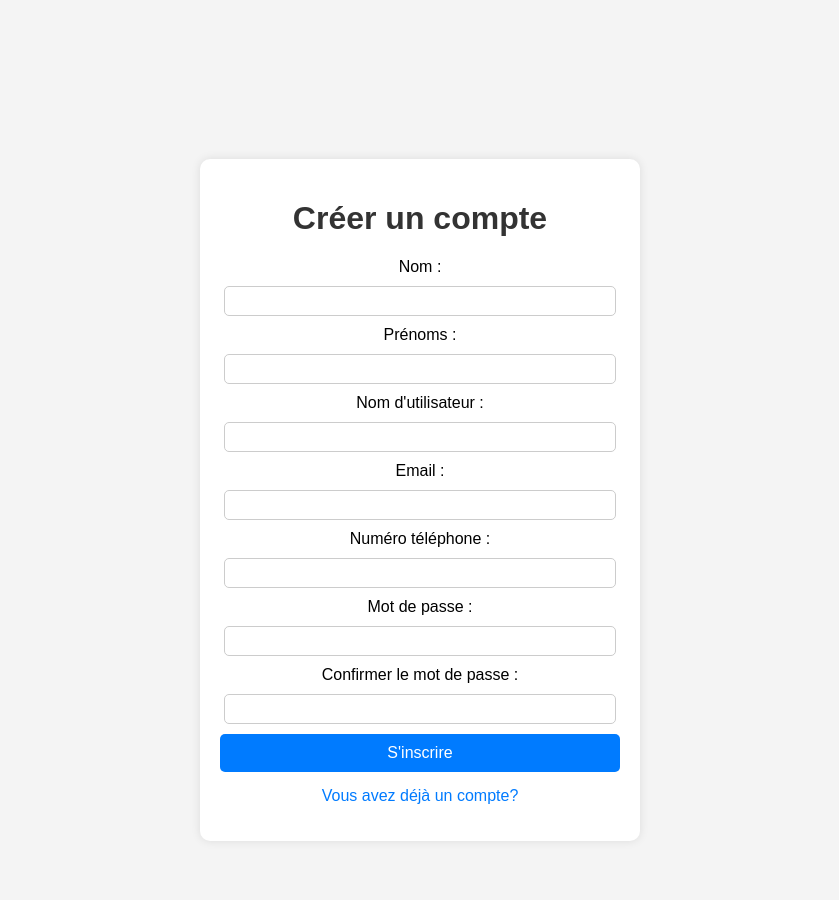
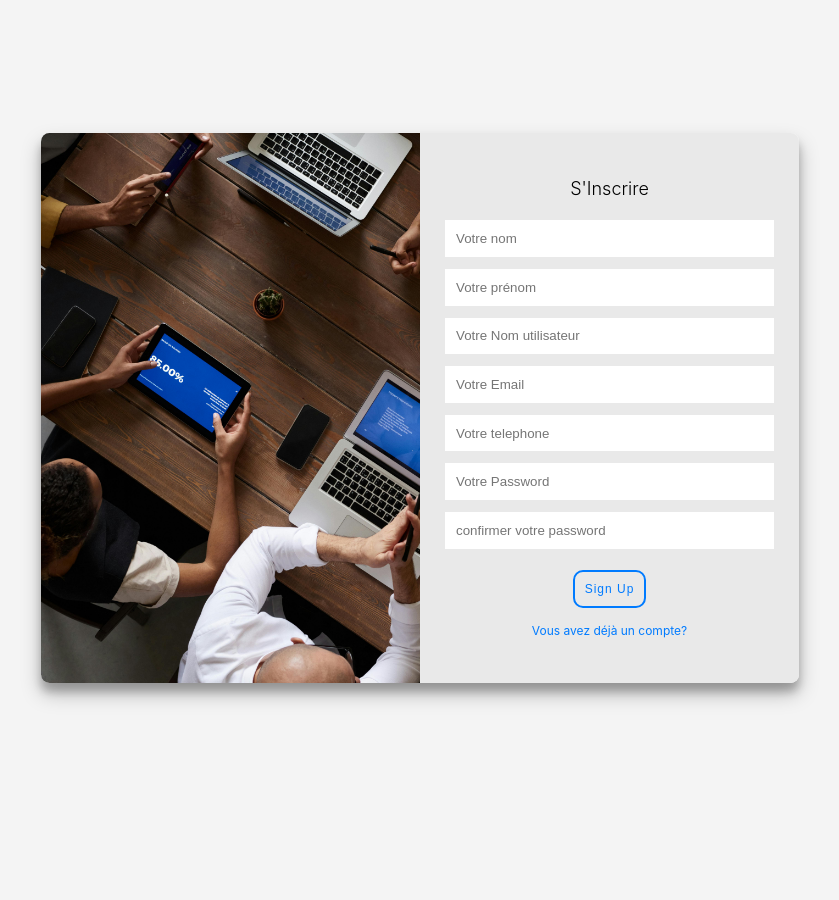
Before and after one commit to cybeXus/cybergorad, a Django app: a page that uses authentification/templates/authentification/sign_in.html in a window 1280 px wide. Shown: the whole page, without its empty margins (220-1059 px from the left). After the commit the page ends 702 px from the top, so only its background shows below. Run offline with Django 5.2, Linux system fonts and the light colour scheme.

Commit message:
Update sign_in.html

```diff
--- a/authentification/templates/authentification/sign_in.html
+++ b/authentification/templates/authentification/sign_in.html
@@ -1,53 +1,304 @@
+{% load static %}
 <!DOCTYPE html>
 <html lang="fr">
 <head>
     <meta charset="UTF-8">
     <meta name="viewport" content="width=device-width, initial-scale=1.0">
     <title>Inscription</title>
+
+    <div class="container right-panel-active">
+        <!-- Sign Up -->
+        <div class="container__form container--signup">
+            <form method="POST" action="" class="form" id="form1">
+                {% csrf_token %}
+                <h2 class="form__title">S'Inscrire</h2>
+                <input type="text" placeholder="Votre nom" class="input" name="first_name" />
+                <input type="text" placeholder="Votre prénom" class="input" name="last_name" />
+                <input type="text" placeholder="Votre Nom utilisateur" class="input" name="username" />
+                <input type="email" placeholder="Votre Email" class="input" name="email" />
+                <input type="text" placeholder="Votre telephone" class="input" name="phone" />
+                <input type="password" placeholder="Votre Password" class="input" name="password" />
+                <input type="password" placeholder="confirmer votre password" class="input" name="confirm_password" />
+                <button type="submit" >Sign Up</button>
+				<a href="{% url 'login' %}">Vous avez déjà un compte?</a>
+            </form>
+
+
+
+            <p>
+                <a href="{% url 'login' %}">Vous avez déjà un compte?</a>
+            </p>
+            {% for message in messages %}
+                <p class="error-message">{{ message }}</p>
+            {% endfor %}
+        </div>
+
+
+	<!-- Overlay -->
+	<div class="container__overlay">
+		<div class="overlay">
+			<div class="overlay__panel overlay--left">
+			</div>
+			<div class="overlay__panel overlay--right">
+				<button class="btn" id="signUp">Sign Up</button>
+			</div>
+		</div>
+	</div>
+</div>
+        </div>
+
+
+
+
     <style>
+        :root {
+	/* COLORS */
+	--white: #e9e9e9;
+	--gray: #333;
+	--blue: #0367a6;
+	--lightblue: #008997;
+
+	/* RADII */
+	--button-radius: 0.7rem;
+
+	/* SIZES */
+	--max-width: 758px;
+	--max-height: 550px;
+
+	font-size: 12px;
+	font-family: -apple-system, BlinkMacSystemFont, "Segoe UI", Roboto, Oxygen,
+		Ubuntu, Cantarell, "Open Sans", "Helvetica Neue", sans-serif;
+}
+
 body {
-            font-family: Arial, sans-serif;
+	align-items: center;
 	background-color: #f4f4f4;
+	background-attachment: fixed;
+	background-position: center;
+	background-repeat: no-repeat;
+	background-size: cover;
+	display: grid;
+	height: 100vh;
+	place-items: center;
+}
+
+.form__title {
+	font-weight: 300;
+	margin: 0;
+	margin-bottom: 1.25rem;
+}
+
+.link {
+	color: var(--gray);
+	font-size: 0.9rem;
+	margin: 1.5rem 0;
+	text-decoration: none;
+}
+
+.container {
+	background-color: #fff;
+	border-radius: var(--button-radius);
+	box-shadow: 0 0.9rem 1.7rem rgba(0, 0, 0, 0.25),
+		0 0.7rem 0.7rem rgba(0, 0, 0, 0.22);
+	height: var(--max-height);
+	max-width: var(--max-width);
+	overflow: hidden;
+	position: relative;
+	width: 100%;
+}
+
+.container__form {
+	height: 100%;
+	position: absolute;
+	top: 0;
+	transition: all 0.6s ease-in-out;
+}
+
+.container--signin {
+	left: 0;
+	width: 50%;
+	z-index: 2;
+}
+
+.container.right-panel-active .container--signin {
+	transform: translateX(100%);
+}
+
+.container--signup {
+	left: 0;
+	opacity: 0;
+	width: 50%;
+	z-index: 1;
+}
+
+.container.right-panel-active .container--signup {
+	animation: show 0.6s;
+	opacity: 1;
+	transform: translateX(100%);
+	z-index: 5;
+}
+
+.container__overlay {
+	height: 100%;
+	left: 50%;
+	overflow: hidden;
+	position: absolute;
+	top: 0;
+	transition: transform 0.6s ease-in-out;
+	width: 50%;
+	z-index: 100;
+}
+
+.container.right-panel-active .container__overlay {
+	transform: translateX(-100%);
+}
+
+.overlay {
+
+	background: url("/static/about.jpg");
+	background-attachment: fixed;
+	background-position: center;
+	background-repeat: no-repeat;
+	background-size: cover;
+	height: 100%;
+	left: -100%;
+	position: relative;
+	transform: translateX(0);
+	transition: transform 0.6s ease-in-out;
+	width: 200%;
+}
+
+.container.right-panel-active .overlay {
+	transform: translateX(50%);
+}
+
+.overlay__panel {
+	align-items: center;
 	display: flex;
+	flex-direction: column;
+	height: 100%;
 	justify-content: center;
+	position: absolute;
+	text-align: center;
+	top: 0;
+	transform: translateX(0);
+	transition: transform 0.6s ease-in-out;
+	width: 50%;
+}
+
+.overlay--left {
+	transform: translateX(-20%);
+}
+
+.container.right-panel-active .overlay--left {
+	transform: translateX(0);
+}
+
+.overlay--right {
+	right: 0;
+	transform: translateX(0);
+}
+
+.container.right-panel-active .overlay--right {
+	transform: translateX(20%);
+}
+
+.btn {
+	background-color: var(--blue);
+	background-image: linear-gradient(90deg, var(--blue) 0%, var(--lightblue) 74%);
+	border-radius: 20px;
+	border: 1px solid var(--blue);
+	color: var(--white);
+	cursor: pointer;
+	font-size: 0.8rem;
+	font-weight: bold;
+	letter-spacing: 0.1rem;
+	padding: 0.9rem 4rem;
+	text-transform: uppercase;
+	transition: transform 80ms ease-in;
+}
+
+.form > .btn {
+	margin-top: 1.5rem;
+}
+
+.btn:active {
+	transform: scale(0.95);
+}
+
+.btn:focus {
+	outline: none;
+}
+
+.form {
+	background-color: var(--white);
+	display: flex;
 	align-items: center;
-            height: 100vh;
-            margin: 0;
-            margin-top: 100px;
-        }
-        .container {
-            background: #fff;
-            padding: 20px;
-            border-radius: 10px;
-            box-shadow: 0 0 10px rgba(0, 0, 0, 0.1);
-            width: 90%;
-            max-width: 400px;
+	justify-content: center;
+	flex-direction: column;
+	padding: 0 3rem;
+	height: 100%;
 	text-align: center;
 }
-        h1 {
-            color: #333;
+
+.input {
+	background-color: #fff;
+	border: none;
+	padding: 0.9rem 0.9rem;
+	margin: 0.5rem 0;
+	width: 100%;
 }
-        input[type="text"], input[type="email"], input[type="password"] {
-            width: calc(100% - 20px);
-            padding: 5px;
-            margin: 10px 0;
-            border: 1px solid #ccc;
-            border-radius: 5px;
-            font-size: 16px;
+
+@keyframes show {
+	0%,
+	49.99% {
+		opacity: 0;
+		z-index: 1;
 	}
+
+	50%,
+	100% {
+		opacity: 1;
+		z-index: 5;
+	}
+}
+
+
+
+
+
+
+/* From Uiverse.io by adamgiebl */
 button {
-            width: 100%;
-            background: #007BFF;
-            color: #fff;
-            border: none;
+  position: relative;
+  display: inline-block;
+  margin: 15px;
   padding: 10px;
-            border-radius: 5px;
+  text-align: center;
+  font-size: 12px;
+  letter-spacing: 1px;
+  text-decoration: none;
+  color: #007BFF;
+  background: transparent;
   cursor: pointer;
-            font-size: 16px;
+  transition: ease-out 0.5s;
+  border: 2px solid #007BFF;
+  border-radius: 10px;
+  box-shadow: inset 0 0 0 0 #007BFF;
 }
+
 button:hover {
-            background: #0056b3;
+  color: white;
+  box-shadow: inset 0 -100px 0 0 #007BFF;;
 }
+
+button:active {
+  transform: scale(0.9);
+}
+
+
+
+
         p {
             margin-top: 15px;
         }
@@ -61,43 +312,51 @@
         .error-message {
             color: red;
         }
+        @media (max-width: 600px) {
+            .image-container {
+                display: none;
+            }
+            .container {
+                flex-direction: column;
+                align-items: center;
+                padding: 20px;
+            }
+        }
     </style>
-</head>
-<body>
-    <div class="container">
-        <h1>Créer un compte</h1>
-        <form method="POST" action="">
-            {% csrf_token %}
 
-            <label for="frst_name">Nom :</label>
-            <input type="text" id="frst_name" name="frst_name" required>
+    </style>
 
-            <label for="last_name">Prénoms :</label>
-            <input type="text" id="last_name" name="last_name" required>
+    <script>
+        const signInBtn = document.getElementById("signIn");
+const signUpBtn = document.getElementById("signUp");
+const fistForm = document.getElementById("form1");
+const secondForm = document.getElementById("form2");
+const container = document.querySelector(".container");
 
-            <label for="username">Nom d'utilisateur :</label>
-            <input type="text" id="username" name="username" required>
+signInBtn.addEventListener("click", () => {
+	container.classList.remove("right-panel-active");
+});
 
-            <label for="email">Email :</label>
-            <input type="email" id="email" name="email" required>
+signUpBtn.addEventListener("click", () => {
+	container.classList.add("right-panel-active");
+});
 
-            <label for="phone">Numéro téléphone :</label>
-            <input type="text" id="phone" name="phone" required>
+fistForm.addEventListener("submit", (e) => e.preventDefault());
+secondForm.addEventListener("submit", (e) => e.preventDefault());
 
-            <label for="password">Mot de passe :</label>
-            <input type="password" id="password" name="password" required>
+    </script>
 
-            <label for="confirm_password">Confirmer le mot de passe :</label>
-            <input type="password" id="confirm_password" name="confirm_password" required>
 
-            <button type="submit">S'inscrire</button>
-        </form>
-        <p>
-            <a href="{% url 'login' %}">Vous avez déjà un compte?</a>
-        </p>
-        {% for message in messages %}
-            <p class="error-message">{{ message }}</p>
-        {% endfor %}
-    </div>
+
+
+
+
+
+
+
+
+
+
+
 </body>
 </html>
```
Lines whose indentation alone changed are shown as unchanged.
